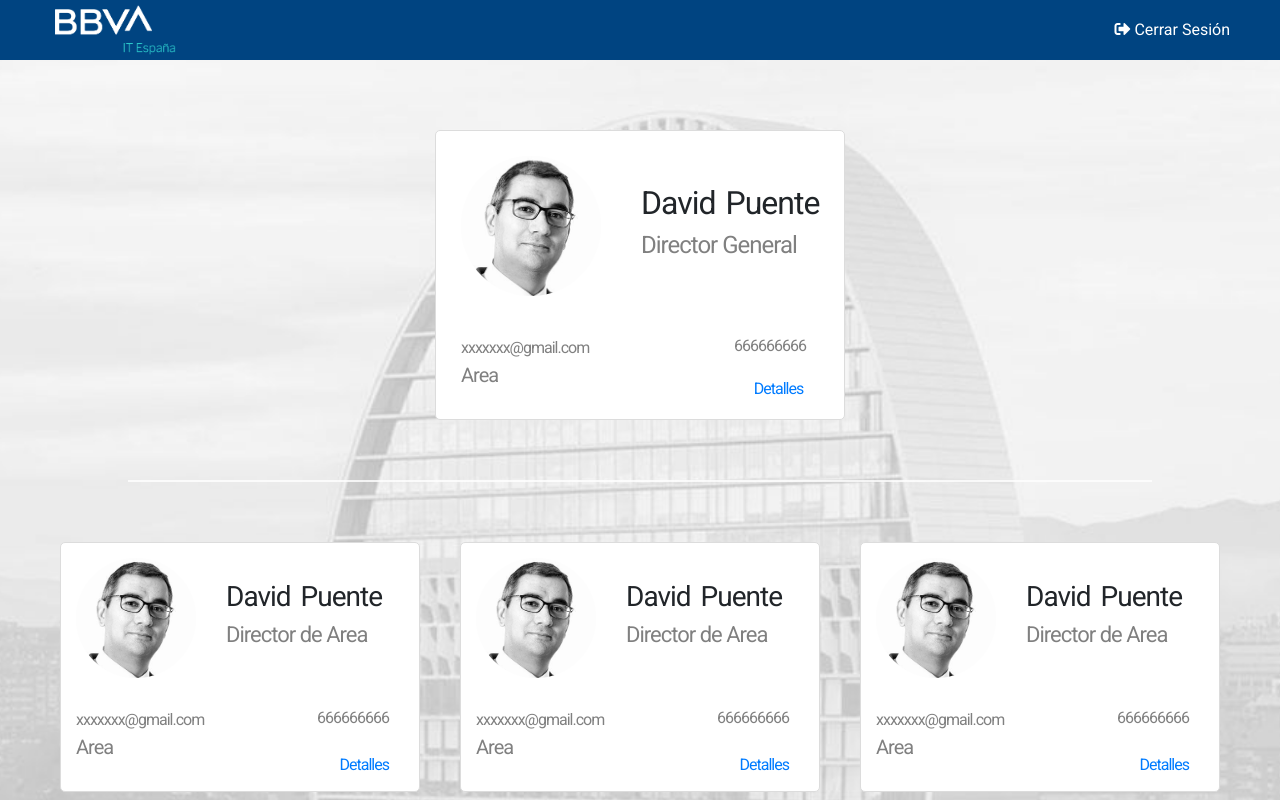
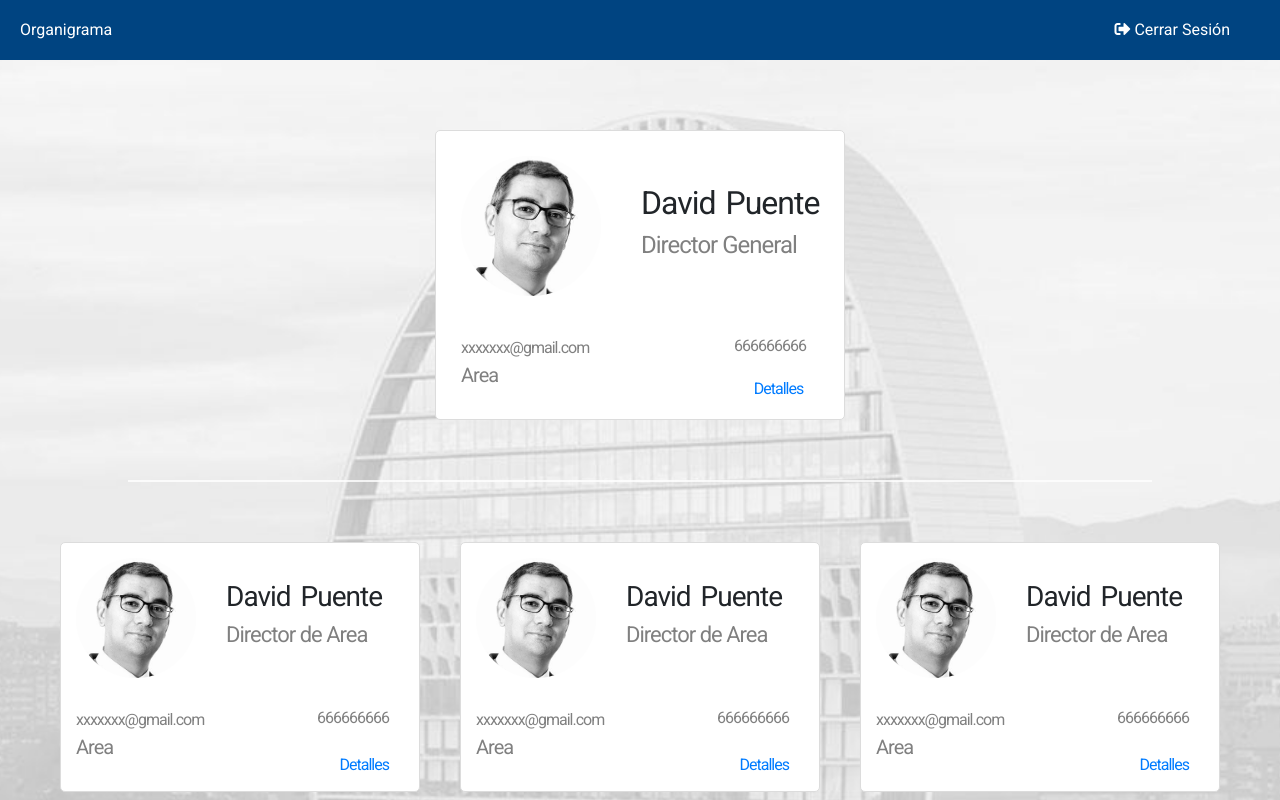
Before and after one commit to ArianeJDB/fairfax-m4-bbvait, a React (Create React App) app: page /#/ in a window 1280 px wide. Shown: the top 800 px of the page. Built offline with nearby package versions, Linux system fonts and the light colour scheme; no server answers.

Commit message:
remove bbva icon

```diff
--- a/src/components/CardLower.js
+++ b/src/components/CardLower.js
@@ -20,7 +20,7 @@ class CardLower extends React.Component {
         <div className="block3">
           <div className="card__details">
             <div className="card__contact">
-              <a className="card__email" href={`mailto:{xxxxxxx@gmail.com}`} target="_blank">xxxxxxx@gmail.com</a>
+              <a className="card__email" href={`mailto:{xxxxxxx@gmail.com}`} target="_blank" rel="noopener noreferrer">xxxxxxx@gmail.com</a>
               <h3 className="card__phone">666666666</h3>
             </div>
             <h3 className="card__area">Area</h3>
--- a/src/components/CardUpper.js
+++ b/src/components/CardUpper.js
@@ -20,7 +20,7 @@ class CardUpper extends React.Component {
         <div className="upper-block3">
           <div className="upper__details">
             <div className="upper__contact">
-              <a className="upper__email" href={`mailto:{xxxxxxx@gmail.com}`} target="_blank">xxxxxxx@gmail.com</a>
+              <a className="upper__email" href={`mailto:{xxxxxxx@gmail.com}`} target="_blank" rel="noopener noreferrer">xxxxxxx@gmail.com </a>
               <h3 className="card__phone">666666666</h3>
             </div>
             <h3 className="upper__area">Area</h3>
--- a/src/components/Home.js
+++ b/src/components/Home.js
@@ -2,14 +2,13 @@ import React from 'react';
 import CardLower from './CardLower';
 import CardUpper from './CardUpper';
 import bbva from '../images/bbva.jpg';
-import logoBlanco from '../images/logoBlanco.png';
 
 class Home extends React.Component {
   render () {
     return (
       <div className="box__container" style={{backgroundImage: `url(${bbva})`}}>
         <div className="header">
-          <div className="header__title" style={{backgroundImage: `url(${logoBlanco})`}}></div>
+          <span className="header__titke">Organigrama</span>
           <p className="logout"><i className="fas fa-sign-out-alt"/>  Cerrar Sesión</p>
         </div>
 
```
